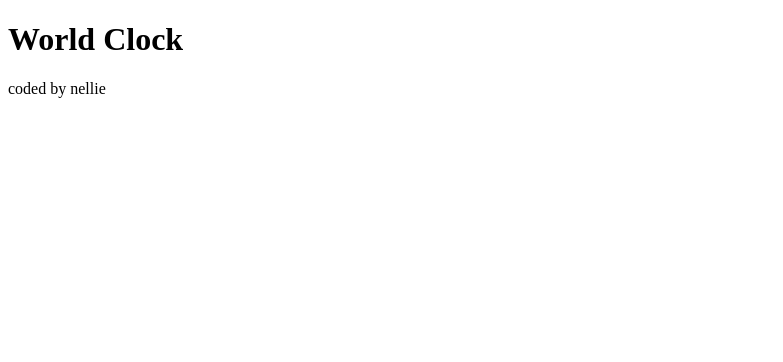
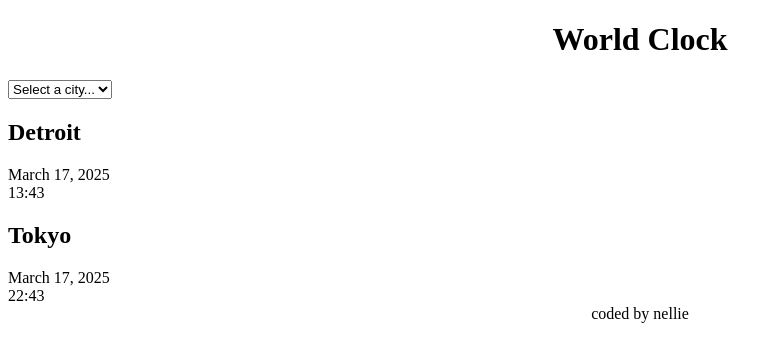
Before and after one commit to gozica/world-clock, a plain HTML site: page index.html in a window 1280 px wide. Shown: the whole page, without its empty margins (0-783 px from the left). Drawn offline with Linux system fonts and the light colour scheme.

Commit message:
added basic html

```diff
--- a/index.html
+++ b/index.html
@@ -1,13 +1,32 @@
 <!DOCTYPE html>
 <html lang="en">
   <head>
-    <meta charset="UTF-8">
-    <link rel="stylesheet" href="style.css">
-    <meta name="viewport" content="width=device-width, initial-scale=1.0">
+    <meta charset="UTF-8" />
+    <link rel="stylesheet" href="style.css" />
+    <meta name="viewport" content="width=device-width, initial-scale=1.0" />
     <title>World Clock</title>
   </head>
   <body>
+    <div class="container">
       <h1>World Clock</h1>
+      <select>
+        <option value="">Select a city...</option>
+        <option value="">Detroit</option>
+        <option value="">Tokyo</option>
+        <option value="">Rome</option>
+      </select>
+      <div class="city">
+        <h2>Detroit</h2>
+        <div class="date">March 17, 2025</div>
+        <div class="time">13:43</div>
+      </div>
+       <div class="city">
+        <h2>Tokyo</h2>
+        <div class="date">March 17, 2025</div>
+        <div class="time">22:43</div>
+      </div>
+    </div>
+
     <footer>coded by nellie</footer>
 
     <script src="script.js"></script>
--- a/style.css
+++ b/style.css
@@ -0,0 +1,7 @@
+h1{
+    text-align: center;
+}
+
+footer{
+    text-align: center;
+}
```
Lines whose indentation alone changed are shown as unchanged.
